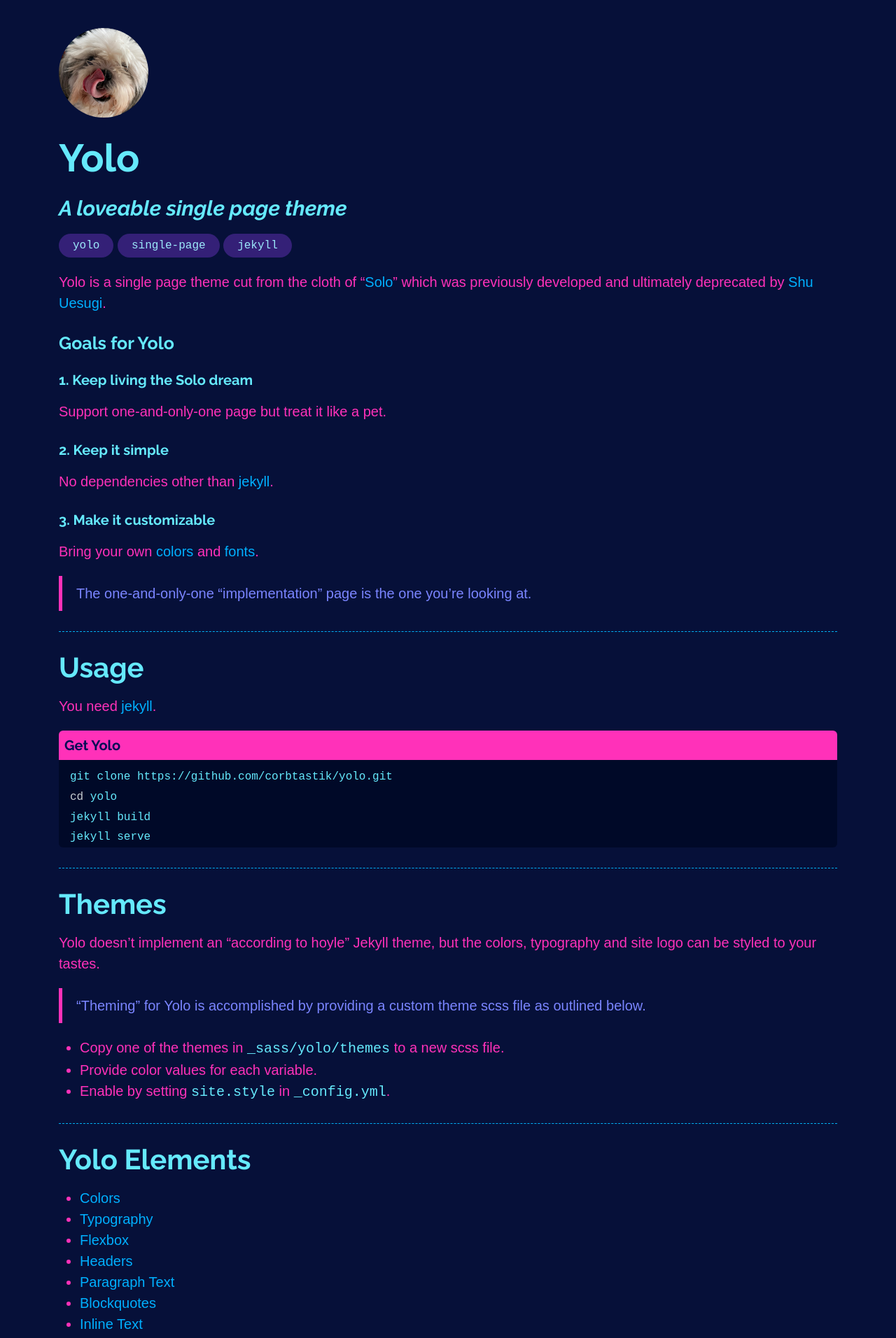
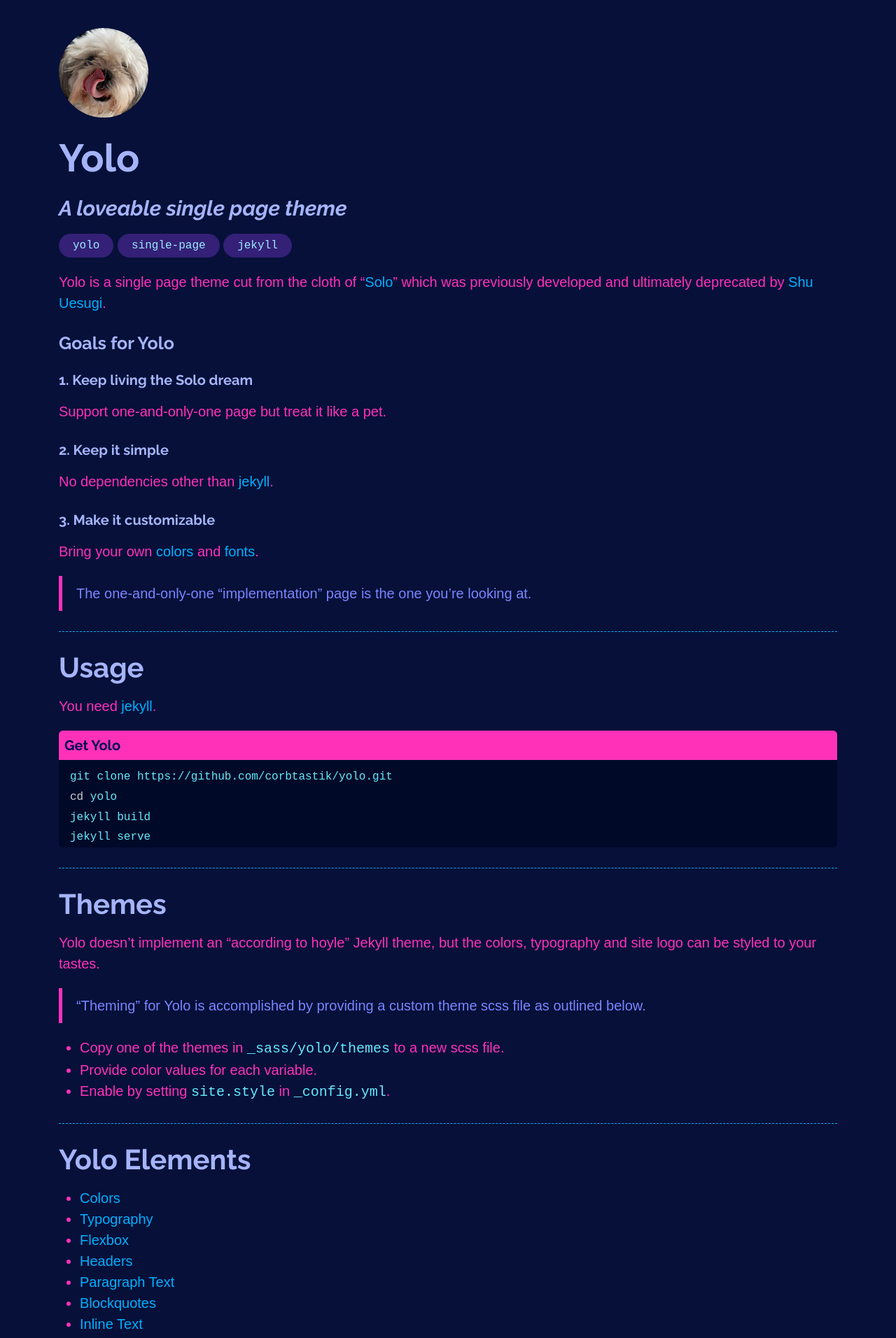
Before and after one commit to corbtastik/yolo, a Jekyll site: the page built from index.md, in a window 1280 px wide. Shown: the top 1912 px of the page at 70% size. Built offline with Jekyll 4.4.1, drawn with Linux system fonts in a browser that asks for light colours; some web fonts are replaced.

Commit message:
clean up README, lb-marfa.yml, and tweet my theme

```diff
--- a/_data/lb-marfa.yml
+++ b/_data/lb-marfa.yml
@@ -6,7 +6,7 @@
   description: "Welcome to Marfa!"
 - name: "court-house"
   src: "assets/images/marfa/court-house.jpg"
-  description: "The only pink court house in TX."
+  description: "Presidio County Courthouse."
 - name: "hotel-paisano-at-nite"
   src: "assets/images/marfa/hotel-paisano-at-nite.jpg"
   description: "Hotel Paisano at nite, what a beauty."
--- a/_sass/yolo/themes/_corbs.scss
+++ b/_sass/yolo/themes/_corbs.scss
@@ -24,7 +24,7 @@ $yolo-code-secondary-color: #30ea7d !default;
 
 // element colors
 $yolo-link-color: #00b0ff !default;
-$yolo-header-color: #65e9fc !default;
+$yolo-header-color: #a5b4f8 !default;
 $yolo-pill-color: #342077 !default;
 $yolo-pill-text-color: #9ce9fb !default;
 $yolo-table-header-color: #ff31b9 !default;
```
Also changed, not shown: README.md.
